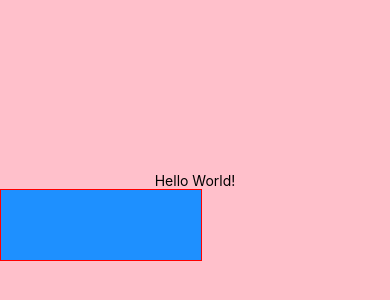
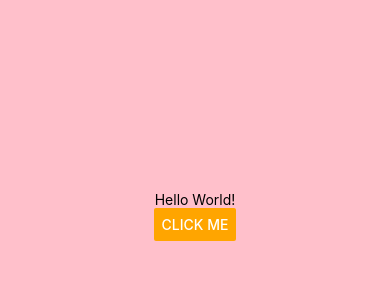
Before and after one commit to PastorCoder/OkirikaNg, a React Native app: screen / in a window 390 px wide. Shown: the part 206-506 px from the top of the page. Built offline with nearby package versions, Linux system fonts and the light colour scheme.

Commit message:
learnt <Button/>

```diff
--- a/App.js
+++ b/App.js
@@ -9,6 +9,7 @@ import {
   TouchableHighlight,
   TouchableOpacity,
   TouchableNativeFeedback,
+  Button,
 } from "react-native";
 
 export default function App() {
@@ -57,11 +58,13 @@ export default function App() {
         />
       </TouchableHighlight> */}
 
-      <TouchableNativeFeedback>
+      {/* <TouchableNativeFeedback>
         <View
           style={{ width: 200, height: 70, backgroundColor: "dodgerblue" }}
         ></View>
-      </TouchableNativeFeedback>
+      </TouchableNativeFeedback> */}
+
+      <Button title="Click me" color="orange" onPress={() => console.log("Button tapped")} />
 
       <StatusBar style="auto" />
     </SafeAreaView>
```
